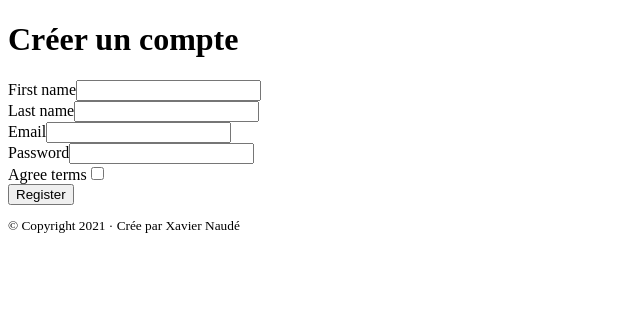
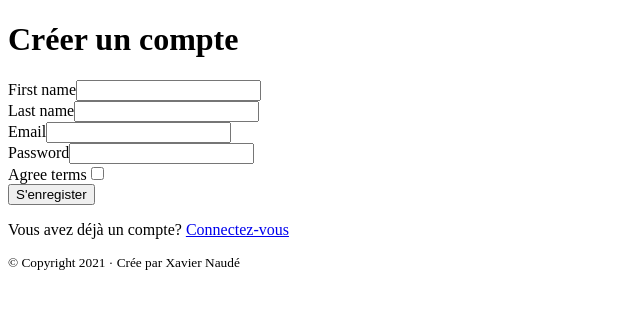
Before and after one commit to XavierNaude/panterest-clone, a Symfony app: template templates/registration/register.html.twig in a window 1280 px wide. Shown: the part 78-387 px from the top of the page, without its empty margins (0-640 px from the left). Run offline with Twig, Linux system fonts and the light colour scheme; the template is opened without the code that fills it, so the values that code supplies are empty; form fields are guessed from the names that the template uses; some libraries are stand-ins or nearby versions.

Commit message:
Style register form

```diff
--- a/templates/registration/register.html.twig
+++ b/templates/registration/register.html.twig
@@ -8,17 +8,39 @@
         <div class="alert alert-error rounded mb-3" role="alert">{{ flashError }}</div>
     {% endfor %}
 
-    <h1>Créer un compte</h1>
+    <div class="row">
+        <div class="col-md-6 mx-auto">
+            <h1 class="text-center my-5">
+                Créer un compte
+            </h1>
 
             {{ form_start(registrationForm) }}
+            <div class="row">
+                <div class="col-md-6">
                     {{ form_row(registrationForm.firstName) }}
+                </div>
+                <div class="col-md-6">
                     {{ form_row(registrationForm.lastName) }}
+                </div>
+            </div>
+
             {{ form_row(registrationForm.email) }}
             {{ form_row(registrationForm.plainPassword, {
                 label: 'Password'
             }) }}
             {{ form_row(registrationForm.agreeTerms) }}
 
-        <button type="submit" class="btn btn-primary">Register</button>
+            <button type="submit" class="btn btn-primary btn-lg btn-block">S'enregister</button>
+
+            <p class="my-3 text-center text-muted">
+                Vous avez déjà un compte?
+                <a href="{{ path('app_login') }}">
+                    Connectez-vous
+                </a>
+            </p>
+
             {{ form_end(registrationForm) }}
+        </div>
+
+    </div>
 {% endblock %}
```
Lines whose indentation alone changed are shown as unchanged.
